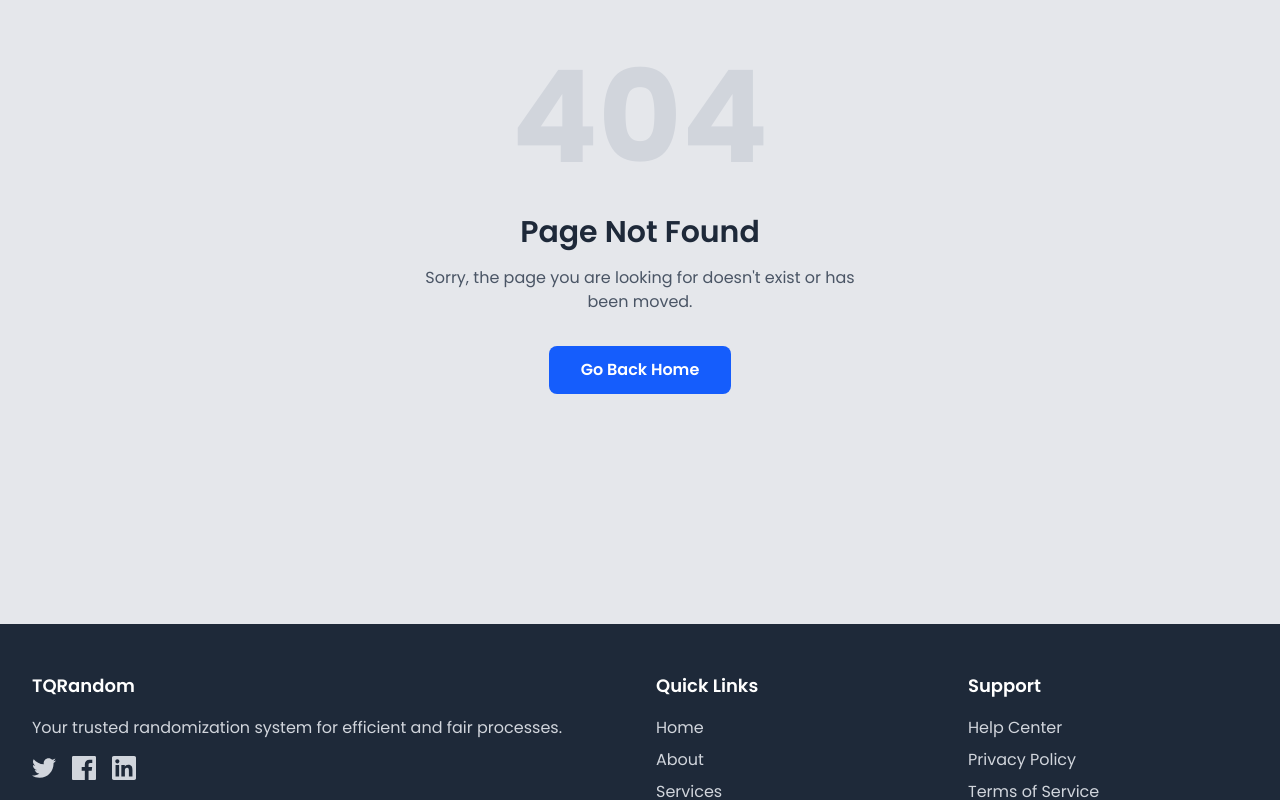
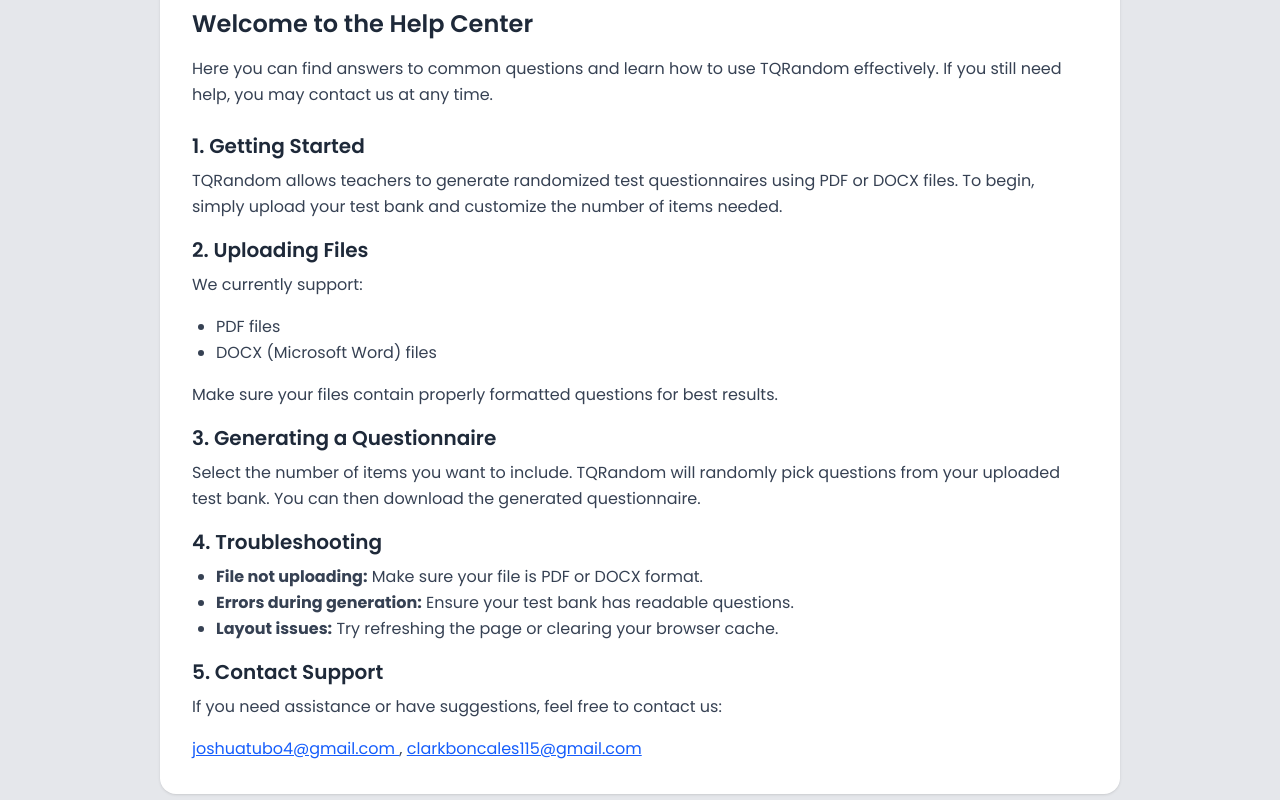
Before and after one commit to cboncales/TQRandom, a Vue app: page /help in a window 1280 px wide. Shown: the part 240-1040 px from the top of the page. Built offline with nearby package versions, Linux system fonts and the light colour scheme; no server answers.

Commit message:
Feat: Added HelpCenter.vue

```diff
--- a/src/components/layout/AppLayout.vue
+++ b/src/components/layout/AppLayout.vue
@@ -440,7 +440,7 @@
             <ul class="space-y-2">
               <li>
                 <a
-                  href="#"
+                  @click="navigateTo('help')"
                   class="text-gray-300 hover:text-white transition-colors duration-200"
                   >Help Center</a
                 >
--- a/src/router/index.js
+++ b/src/router/index.js
@@ -97,6 +97,12 @@
     meta: { requiresAuth: false },
   },
   {
+    path: "/help",
+    name: "help",
+    component: () => import("@/views/HelpCenter.vue"),
+    meta: { requiresAuth: false },
+  },
+  {
     path: "/403",
     name: "forbidden",
     component: () => import("@/views/errors/ForbiddenView.vue"),
--- /dev/null
+++ b/src/views/HelpCenter.vue
@@ -0,0 +1,118 @@
+<script setup>
+import AppLayout from "@/components/layout/AppLayout.vue";
+import { onMounted } from "vue";
+
+onMounted(() => {
+  window.scrollTo(0, 0);
+});
+</script>
+
+<template>
+  <AppLayout>
+    <section class="py-20 bg-gray-200">
+      <div class="max-w-5xl mx-auto px-4 sm:px-6 lg:px-8">
+        <h1 class="text-4xl font-bold text-gray-900 mb-8 text-center">
+          Help Center
+        </h1>
+
+        <!-- Help Center Wrapper -->
+        <div
+          class="bg-white p-8 rounded-2xl shadow mb-10"
+          data-aos="fade-up"
+          data-aos-delay="300"
+        >
+          <h2 class="text-2xl font-semibold text-gray-800 mb-4">
+            Welcome to the Help Center
+          </h2>
+
+          <p class="text-gray-700 leading-relaxed mb-6">
+            Here you can find answers to common questions and learn how to use
+            TQRandom effectively. If you still need help, you may contact us at
+            any time.
+          </p>
+
+          <!-- Section: Getting Started -->
+          <h3 class="text-xl font-semibold text-gray-800 mb-2">
+            1. Getting Started
+          </h3>
+          <p class="text-gray-700 leading-relaxed mb-4">
+            TQRandom allows teachers to generate randomized test questionnaires
+            using PDF or DOCX files. To begin, simply upload your test bank and
+            customize the number of items needed.
+          </p>
+
+          <!-- Section: Uploading Files -->
+          <h3 class="text-xl font-semibold text-gray-800 mb-2">
+            2. Uploading Files
+          </h3>
+          <p class="text-gray-700 leading-relaxed mb-4">
+            We currently support:
+          </p>
+          <ul class="list-disc pl-6 text-gray-700 leading-relaxed mb-4">
+            <li>PDF files</li>
+            <li>DOCX (Microsoft Word) files</li>
+          </ul>
+          <p class="text-gray-700 leading-relaxed mb-4">
+            Make sure your files contain properly formatted questions for best
+            results.
+          </p>
+
+          <!-- Section: Generating a Questionnaire -->
+          <h3 class="text-xl font-semibold text-gray-800 mb-2">
+            3. Generating a Questionnaire
+          </h3>
+          <p class="text-gray-700 leading-relaxed mb-4">
+            Select the number of items you want to include. TQRandom will
+            randomly pick questions from your uploaded test bank. You can then
+            download the generated questionnaire.
+          </p>
+
+          <!-- Section: Troubleshooting -->
+          <h3 class="text-xl font-semibold text-gray-800 mb-2">
+            4. Troubleshooting
+          </h3>
+          <ul class="list-disc pl-6 text-gray-700 leading-relaxed mb-4">
+            <li>
+              <strong>File not uploading:</strong> Make sure your file is PDF or
+              DOCX format.
+            </li>
+            <li>
+              <strong>Errors during generation:</strong> Ensure your test bank
+              has readable questions.
+            </li>
+            <li>
+              <strong>Layout issues:</strong> Try refreshing the page or
+              clearing your browser cache.
+            </li>
+          </ul>
+
+          <!-- Section: Contact Support -->
+          <h3 class="text-xl font-semibold text-gray-800 mb-2">
+            5. Contact Support
+          </h3>
+          <p class="text-gray-700 leading-relaxed mb-4">
+            If you need assistance or have suggestions, feel free to contact us:
+          </p>
+
+          <p class="text-gray-700 leading-relaxed">
+            <a
+              href="mailto:joshuatubo4@gmail.com"
+              class="text-blue-600 underline"
+            >
+              joshuatubo4@gmail.com
+            </a>
+            ,
+            <a
+              href="mailto:clarkboncales115@gmail.com"
+              class="text-blue-600 underline"
+            >
+              clarkboncales115@gmail.com
+            </a>
+          </p>
+        </div>
+      </div>
+    </section>
+  </AppLayout>
+</template>
+
+<style scoped></style>
```
